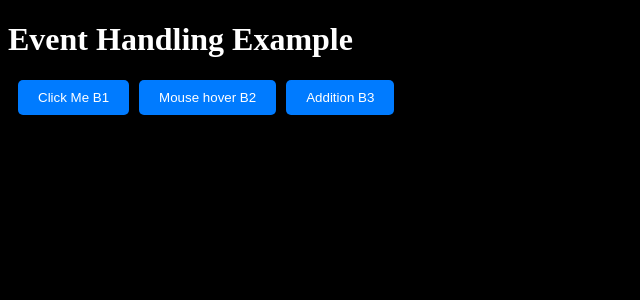
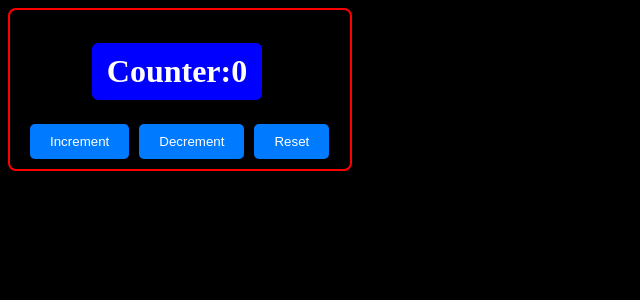
Before and after one commit to gouravgithub7710/web-dev-start-to-end, a React (Vite) app in the folder React_Chapter/: page / in a window 1280 px wide. Shown: the top 300 px of the page, without its empty margins (0-640 px from the left). Built offline with nearby package versions, Linux system fonts and the light colour scheme.

Commit message:
Counter with css

```diff
--- a/React_Chapter/src/App.jsx
+++ b/React_Chapter/src/App.jsx
@@ -133,16 +133,33 @@
 
 // export default App
 
+
+
 //Events in React example:
 // form events, button click events, onsubmit events, onclick events
 
+// import React from 'react'
+// import Events from './components/Events'
+
+// const App = () => {
+//   return (
+//     <div>
+//       <Events />
+//     </div>
+//   )
+// }
+
+// export default App
+
+
+// useState hook example
 import React from 'react'
-import Events from './components/Events'
+import Counter from './components/Counter'
 
 const App = () => {
   return (
     <div>
-      <Events />
+      <Counter />
     </div>
   )
 }
--- /dev/null
+++ b/React_Chapter/src/components/Counter.jsx
@@ -0,0 +1,28 @@
+import React from 'react'
+import { useState } from 'react'
+
+const Counter = () => {
+
+  const [Count, setCount] = useState(0)
+  const Increment =() => {
+    setCount(Count+1);
+  }
+
+  const Decrement = () => {
+   setCount(Count-1);
+  }
+
+  const Reset = () => {
+   setCount(0);
+  }
+  return (
+    <div style={{border:'2px solid red',borderRadius: '8px',width:'320px',padding:'10px'}}>
+      <h1 style={{marginLeft:'70px',backgroundColor:'blue',padding:'10px',width:'150px',border:'2px solid black', borderRadius: '8px',textAlign: 'center'}}>Counter:{Count}</h1>
+      <button className='button'onClick={Increment}>Increment</button>
+      <button className='button' onClick={Decrement}>Decrement</button>
+      <button className='button' onClick={Reset}>Reset</button>
+    </div>
+  )
+}
+
+export default Counter
```
